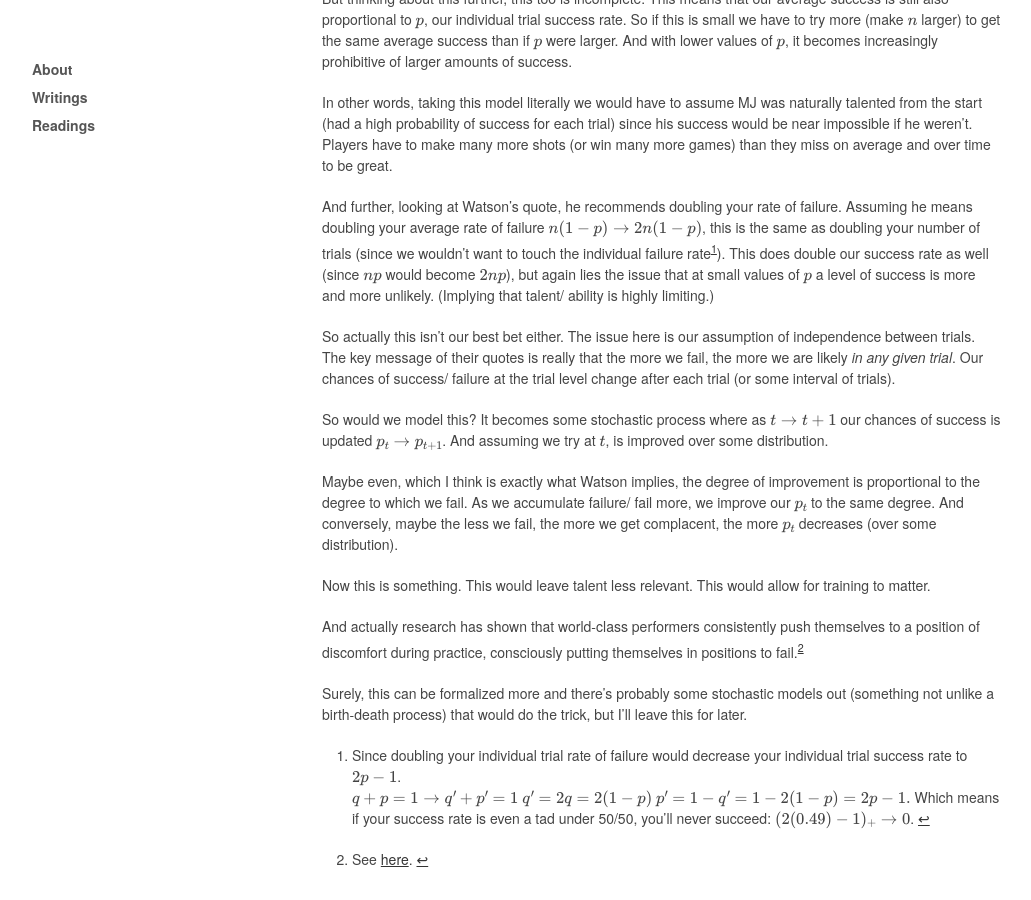
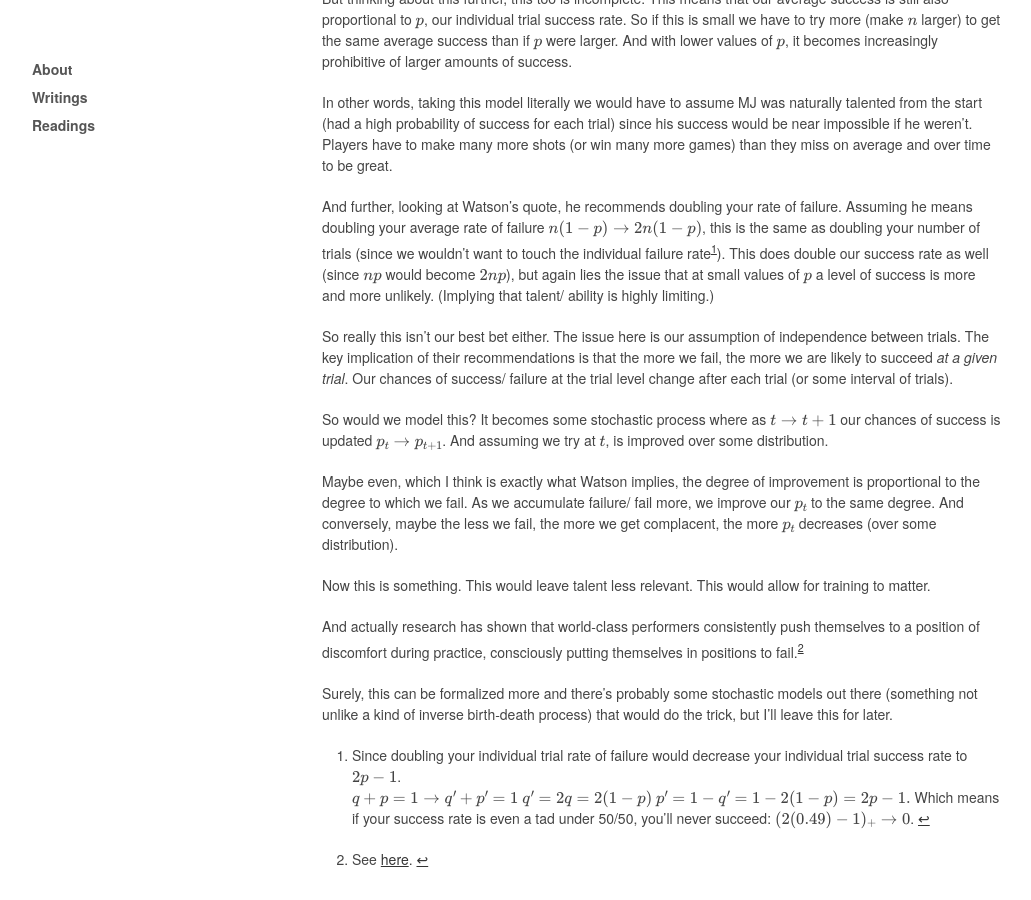
Before and after one commit to tmfarrell/tmfarrell.github.io, a Jekyll site: the page built from _posts/2016-04-27-failure_and_success.md, in a window 1280 px wide and 900 px high, scrolled down 1156 px. Shown: the whole window, without its empty margins (8-1039 px from the left). Built offline with Jekyll 4.4.1, drawn with Linux system fonts in a browser that asks for light colours; Markdown is read by kramdown in place of the engine named in the settings; formulas are drawn with MathJax 3.

Commit message:
fail more

```diff
--- a/_posts/2016-04-27-failure_and_success.md
+++ b/_posts/2016-04-27-failure_and_success.md
@@ -44,7 +44,7 @@ In other words, taking this model literally we would have to assume MJ was natur
 
 And further, looking at Watson's quote, he recommends doubling your rate of failure. Assuming he means doubling your average rate of failure \\(n(1-p) \to 2n(1-p)\\), this is the same as doubling your number of trials (since we wouldn't want to touch the individual failure rate[^1]). This does double our success rate as well (since \\(np\\) would become \\(2np\\)), but again lies the issue that at small values of \\(p\\) a level of success is more and more unlikely. (Implying that talent/ ability is highly limiting.)
 
-So actually this isn't our best bet either. The issue here is our assumption of independence between trials. The key message of their quotes is really that the more we fail, the more we are likely _in any given trial_. Our chances of success/ failure at the trial level change after each trial (or some interval of trials).
+So really this isn't our best bet either. The issue here is our assumption of independence between trials. The key implication of their recommendations is that the more we fail, the more we are likely to succeed _at a given trial_. Our chances of success/ failure at the trial level change after each trial (or some interval of trials).
 
 So would we model this? It becomes some stochastic process where as \\(t \to t + 1\\) our chances of success is updated \\(p\_t \to p\_{t+1}\\). And assuming we try at \\(t\\), is improved over some distribution.
 
@@ -54,7 +54,7 @@ Now this is something. This would leave talent less relevant. This would allow f
 
 And actually research has shown that world-class performers consistently push themselves to a position of discomfort during practice, consciously putting themselves in positions to fail.[^2]
 
-Surely, this can be formalized more and there's probably some stochastic models out (something not unlike a birth-death process) that would do the trick, but I'll leave this for later.
+Surely, this can be formalized more and there's probably some stochastic models out there (something not unlike a kind of inverse birth-death process) that would do the trick, but I'll leave this for later.
 
 
 
```
